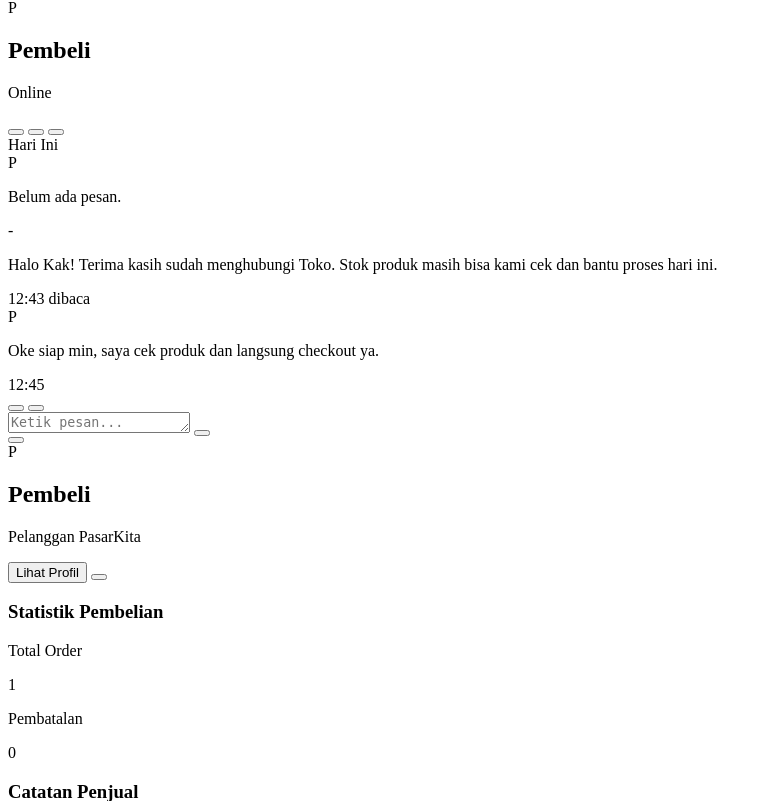
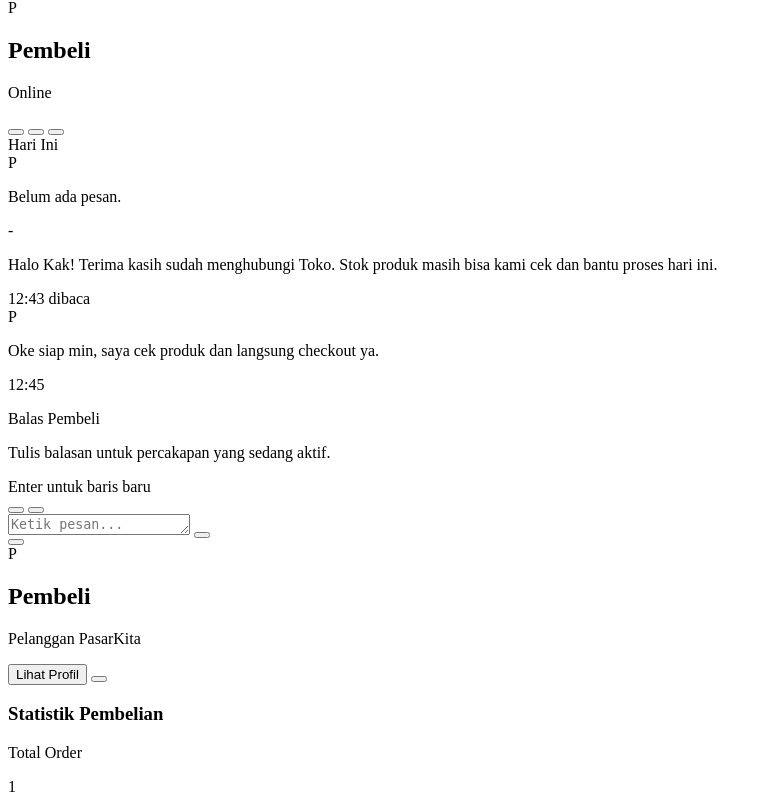
Before and after one commit to IRC-Ecosystem/Marketplace, a PHP site: page /pasarkita/views/toko/chat.php in a window 1280 px wide. Shown: the part 1432-2233 px from the top of the page, without its empty margins (0-767 px from the left). Run offline with PHP 8.4, Linux system fonts and the light colour scheme; some libraries are stand-ins or nearby versions.

Commit message:
update tampilan chat seller 2

```diff
--- a/app/views/toko/chat.php
+++ b/app/views/toko/chat.php
@@ -23,8 +23,8 @@ $initial = static fn (string $name): string => strtoupper(substr(trim($name) ?:
         border-radius: 16px 4px 16px 16px;
     }
     .seller-chat-panel {
-        min-height: calc(100vh - 210px);
-        max-height: calc(100vh - 210px);
+        height: calc(100vh - 190px);
+        min-height: 620px;
     }
 </style>
 
@@ -40,7 +40,7 @@ $initial = static fn (string $name): string => strtoupper(substr(trim($name) ?:
         </div>
     </div>
 
-    <div class="seller-chat-panel grid overflow-hidden rounded-xl border border-[#bcc9c6] bg-white shadow-sm lg:grid-cols-[340px_1fr] xl:grid-cols-[340px_1fr_320px]">
+    <div class="seller-chat-panel grid overflow-hidden rounded-xl border border-[#bcc9c6] bg-white shadow-sm lg:grid-cols-[340px_minmax(0,1fr)] xl:grid-cols-[340px_minmax(0,1fr)_320px]">
         <aside class="flex min-h-0 flex-col border-b border-[#bcc9c6] bg-[#ffffff] lg:border-b-0 lg:border-r">
             <div class="space-y-4 border-b border-[#bcc9c6] p-4">
                 <div class="relative">
@@ -90,7 +90,7 @@ $initial = static fn (string $name): string => strtoupper(substr(trim($name) ?:
             </div>
         </aside>
 
-        <main class="flex min-h-0 flex-col bg-[#f8f9ff]">
+        <main class="flex min-h-0 min-w-0 flex-col bg-[#f8f9ff]">
             <header class="flex h-16 shrink-0 items-center justify-between border-b border-[#bcc9c6] bg-white px-5">
                 <div class="flex items-center gap-3">
                     <div id="activeBuyerInitial" class="flex h-10 w-10 items-center justify-center rounded-full bg-[#00685f] font-extrabold text-white"><?= htmlspecialchars($initial($activeMessage['buyer'])) ?></div>
@@ -175,7 +175,14 @@ $initial = static fn (string $name): string => strtoupper(substr(trim($name) ?:
                 </div>
             </div>
 
-            <footer class="shrink-0 border-t border-[#bcc9c6] bg-white p-4">
+            <footer class="sticky bottom-0 z-10 shrink-0 border-t border-[#bcc9c6] bg-white p-4 shadow-[0_-10px_30px_rgba(11,28,48,0.08)]">
+                <div class="mb-3 flex items-center justify-between gap-3">
+                    <div>
+                        <p class="text-xs font-extrabold uppercase tracking-wide text-[#00685f]">Balas Pembeli</p>
+                        <p class="text-xs text-[#6d7a77]">Tulis balasan untuk percakapan yang sedang aktif.</p>
+                    </div>
+                    <span class="hidden rounded-full bg-[#eff4ff] px-3 py-1 text-xs font-bold text-[#3d4947] sm:inline">Enter untuk baris baru</span>
+                </div>
                 <div class="flex items-end gap-3">
                     <div class="flex gap-1 pb-1">
                         <button class="flex h-10 w-10 items-center justify-center rounded-full text-[#3d4947] transition hover:bg-[#eff4ff]" aria-label="Tambah lampiran">
```
